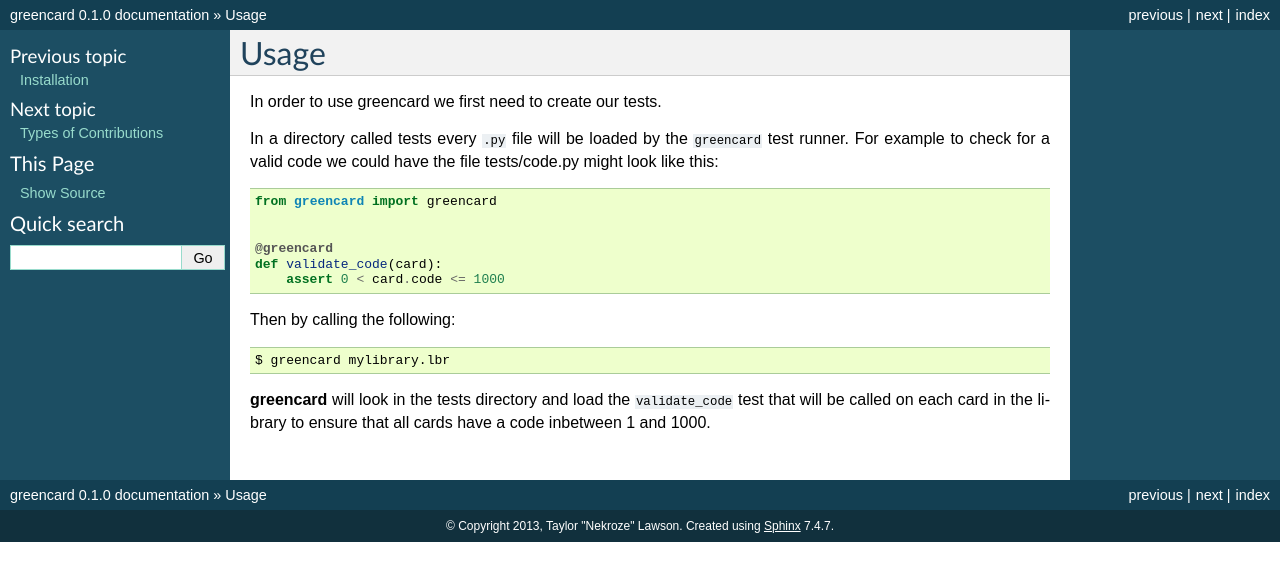
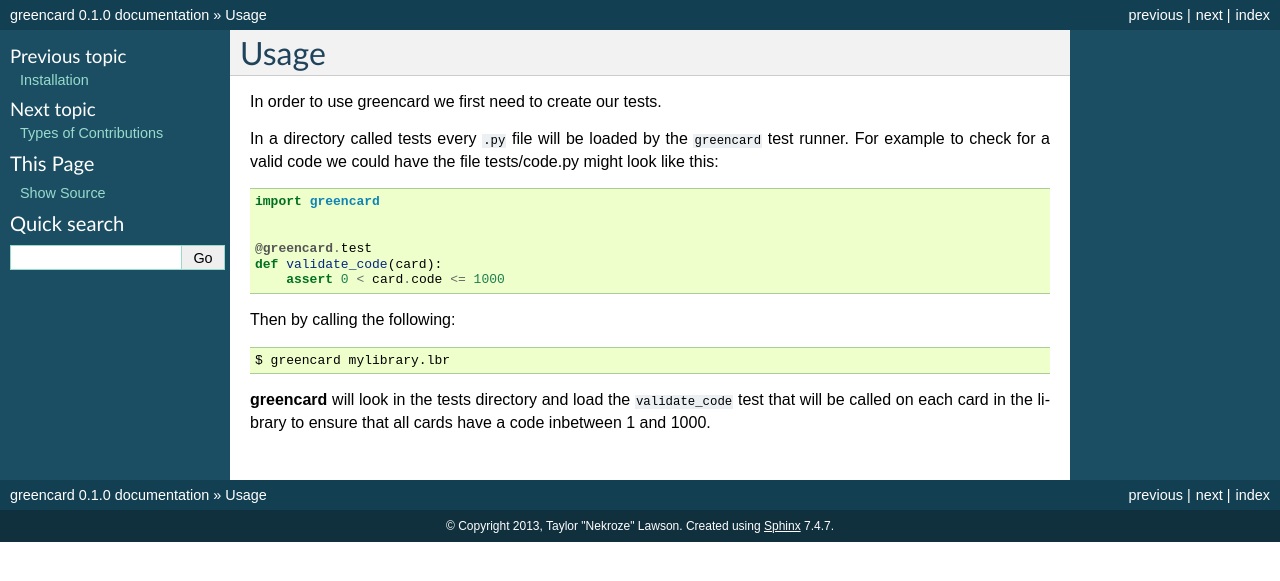
Before and after one commit to Nekroze/greencard, a Sphinx documentation site: the page built from docs/usage.rst, in a window 1280 px wide. Shown: the top 581 px of the page. Built offline with Sphinx 7.4.7, drawn with Linux system fonts in a browser that asks for light colours.

Commit message:
Many style and typos fixes

```diff
--- a/docs/usage.rst
+++ b/docs/usage.rst
@@ -8,10 +8,10 @@
 ``greencard`` test runner. For example to check for a valid code we could have
 the file tests/code.py might look like this::
 
-    from greencard import greencard
+    import greencard
 
 
-    @greencard
+    @greencard.test
     def validate_code(card):
         assert 0 < card.code <= 1000
 
--- a/greencard/__init__.py
+++ b/greencard/__init__.py
@@ -1,2 +1,4 @@
+"""Greencard package."""
 __version__ = '0.1.0'
-from .greencard import *
+from .greencard import greencard
+from .greencard import greencard as test
```
Also changed, not shown: 1 other file.
